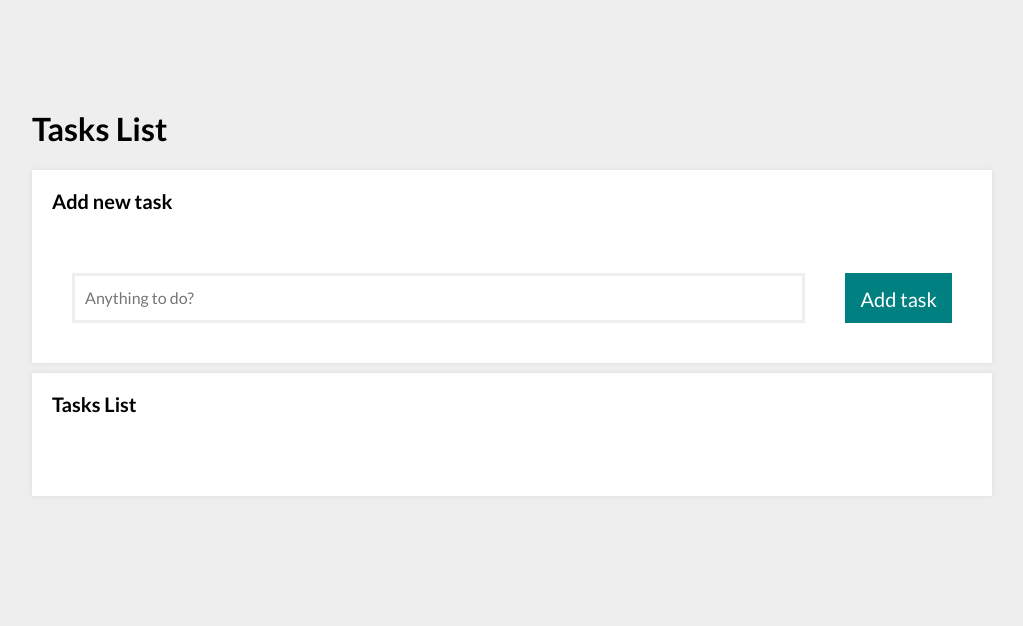
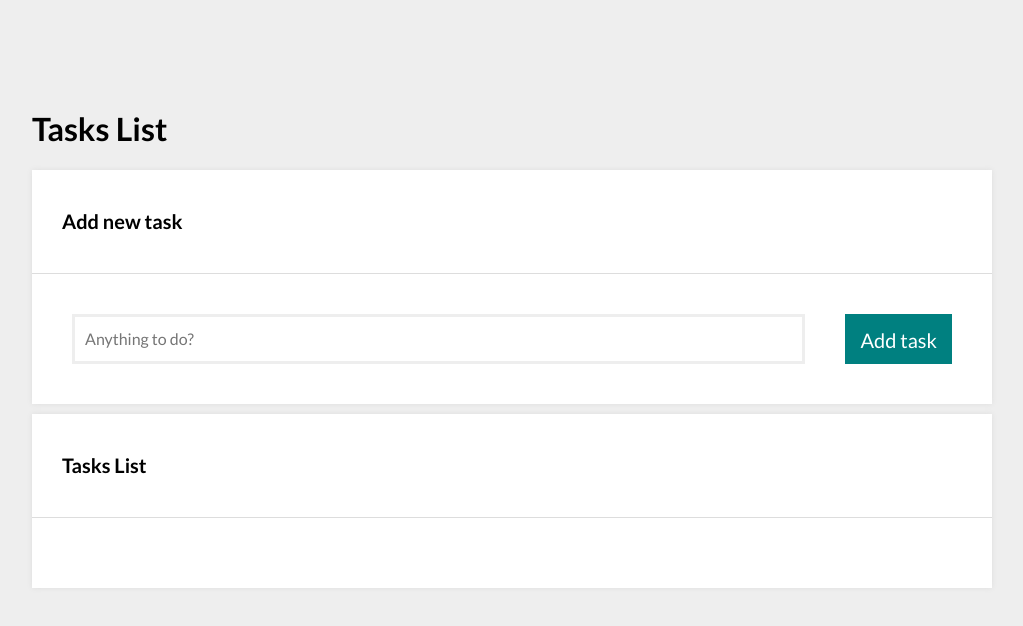
Before and after one commit to szpytmus/tasks-list-react, a React (Create React App) app: page / in a window 1280 px wide. Shown: the top 626 px of the page, without its empty margins (128-1151 px from the left). Built offline with nearby package versions, Linux system fonts and the light colour scheme.

Commit message:
buttons css interaction fixed

```diff
--- a/src/Buttons/style.css
+++ b/src/Buttons/style.css
@@ -10,6 +10,7 @@
     border:none;
     margin: 0 0 0 20px;
     transition: color 0.3s;
+    padding: 15px;
 
 }
 
@@ -24,11 +25,9 @@
 
 
 .buttons__button:hover {
-    height: 50px;
-    font-size: 20px;
+    transform:scale(1.1);
+    transition: 1s;
     background-color: hsl(180, 100%, 45%);
     color: white;
     border: none;
-    padding: 15px;
-    transition: 1s;
 }
--- a/src/Section/style.css
+++ b/src/Section/style.css
@@ -6,17 +6,19 @@
 
 .section__title {
     font-size:20px;
-    margin:0;
+    margin-top:10px;
+    margin-bottom:10px;
 }
 
 .section__header {
-    border-bottom:1ps solid #ddd;
+    border-bottom:1px solid #ddd;
     display:grid;
     grid-template-columns: auto auto;
     grid-gap: 20px;
     justify-content: space-between;
     align-items:center;
-    padding: 20px;
+    padding: 30px;
+    margin-top:10px;
 }
 
 .section__body {
--- a/src/Tasks/style.css
+++ b/src/Tasks/style.css
@@ -2,6 +2,7 @@
     list-style-type: none;
     padding:10px;
     margin: 0;
+    margin-top:10px;
 }
 
 .tasksList__item {
```
